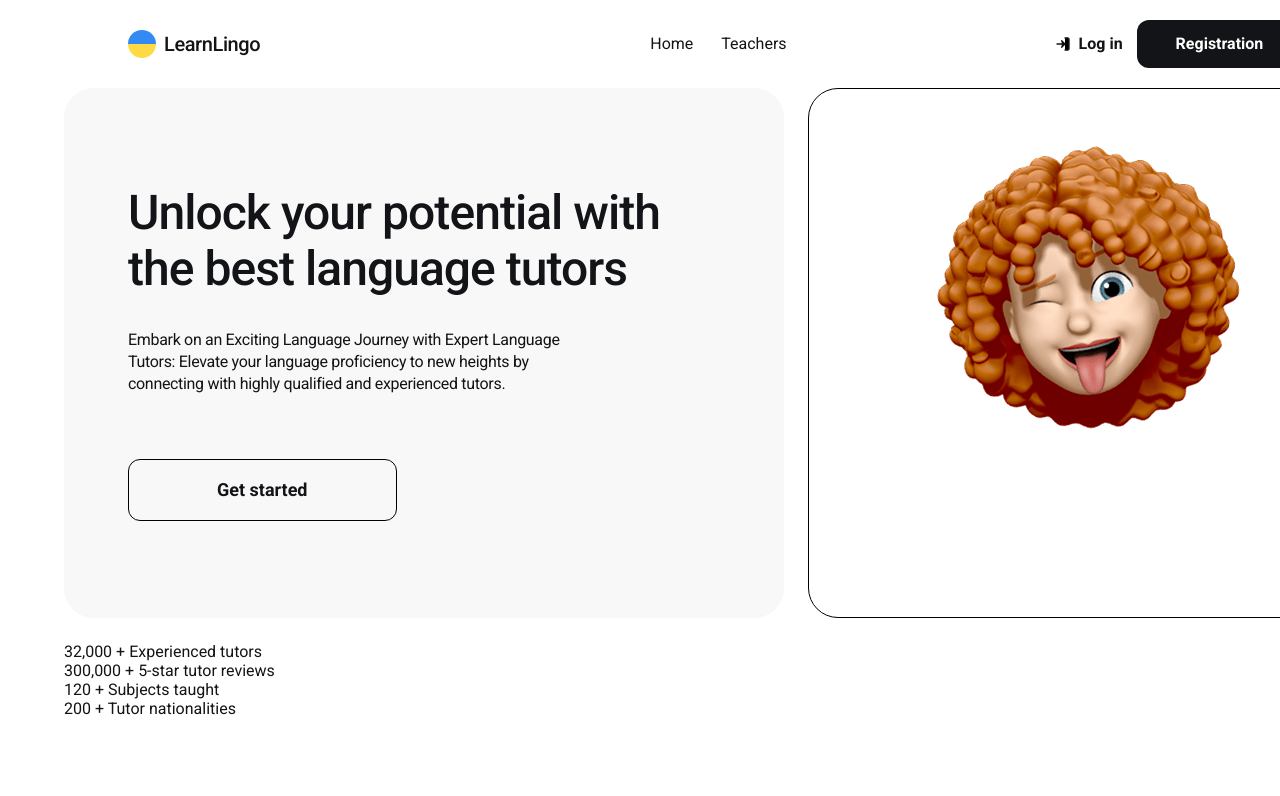
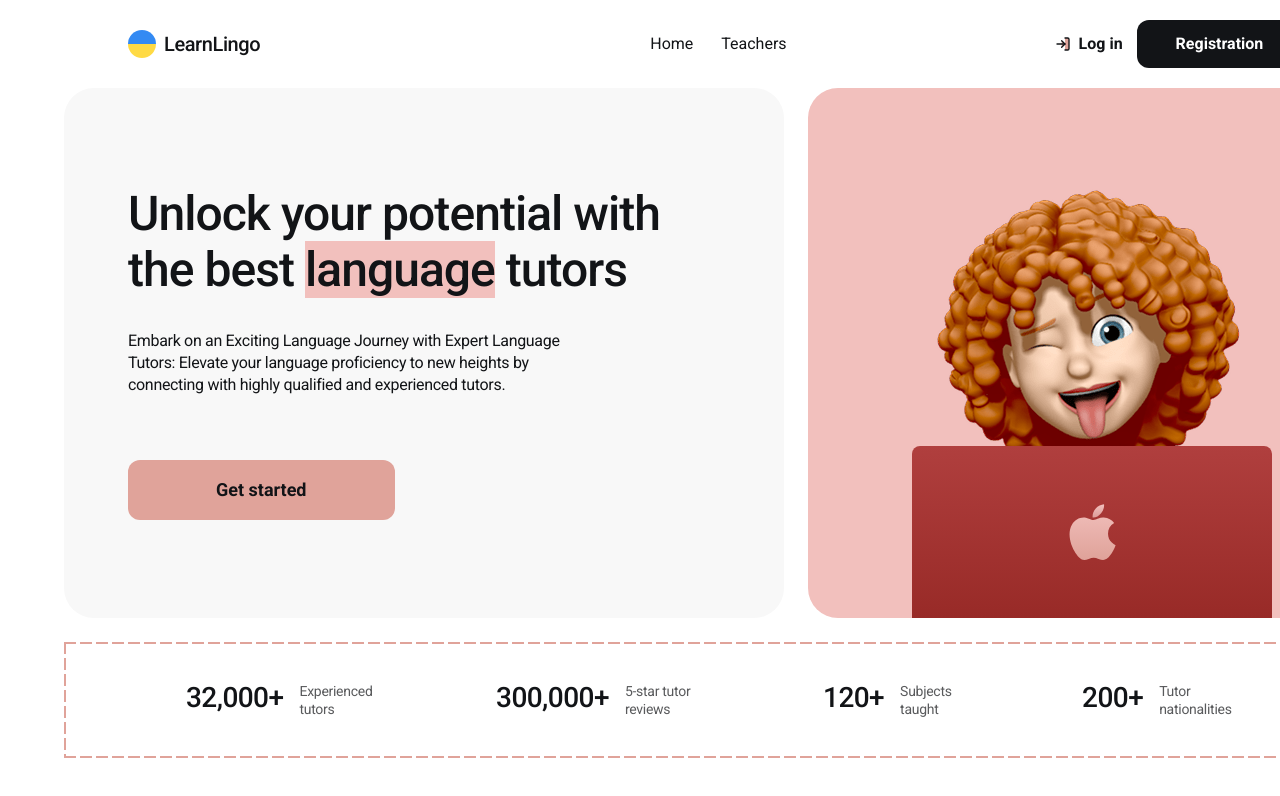
Before and after one commit to ABurianenko/LearnLingo, a React (Vite) app: page / in a window 1280 px wide. Shown: the top 796 px of the page. Built offline with nearby package versions, Linux system fonts and the light colour scheme; no server answers.

Commit message:
finished switchTheme and home page markup

```diff
--- a/src/components/App/App.jsx
+++ b/src/components/App/App.jsx
@@ -7,7 +7,6 @@ import { selectIsRefreshing } from "../../redux/auth/selectors"
 import { useEffect } from "react"
 import { refreshUser } from "../../redux/auth/operations"
 import { themeSelect } from "../../redux/theme/selectors"
-import { initTheme } from "../../redux/theme/operations"
 
 function App() {
   const dispatch = useDispatch();
@@ -19,13 +18,10 @@ function App() {
   }, [dispatch])
 
   useEffect(() => {
-    dispatch(initTheme())
-  })
-
-  useEffect(() => {
-    if (!theme) return;
-    document.documentElement.setAttribute('data-theme', theme)
-  }, [theme])
+    if (theme) {
+      document.documentElement.setAttribute('data-theme', theme);
+    }
+  }, [theme]);
 
   if (isRefreshing) return <p>Loading...</p>;
 
--- a/src/constants/constants.jsx
+++ b/src/constants/constants.jsx
@@ -2,13 +2,9 @@
 
 export const THEMES = ['yellow', 'green', 'blue', 'red', 'orange'];
 
-export const STORAGE_KEY = 'll-theme';
+export const pickRandomTheme = (exclude) => {
+  const pool = exclude ? THEMES.filter(t => t !== exclude) : THEMES;
+  return pool[Math.floor(Math.random() * pool.length)];
+};
 
-export const pickRandomTheme = () => THEMES[Math.floor(Math.random() * THEMES.length)]
-
-export const isTheme = (x) => {
-    if (typeof x === 'string' && THEMES.includes(x)) {
-        return true
-    }
-    return false;
-}
+export const isTheme = (x) => typeof x === 'string' && THEMES.includes(x);
--- a/src/pages/Home/Home.jsx
+++ b/src/pages/Home/Home.jsx
@@ -19,17 +19,48 @@ export const Home = () => {
             <div className={s.image_container}>
                 <img className={s.image_img} src="/public/img/Student.png" alt="Happy student" />
                 <div className={s.image_laptop}>
-                    <svg>
-                        <use href=""></use>
+                    <svg xmlns="http://www.w3.org/2000/svg" width="47" height="57" viewBox="0 0 47 57" fill="none">
+                        <path d="M35.0906 1.38512C35.0906 4.17511 34.0918 6.77995 32.1008 9.19086C29.6982 12.0572 26.7921 13.7134 23.6407 13.4521C23.6005 13.1175 23.5772 12.7652 23.5772 12.3949C23.5772 9.71678 24.7198 6.8504 26.7489 4.50688C27.7619 3.32027 29.0503 2.33375 30.6127 1.54671C32.1717 0.771334 33.6463 0.342483 35.0332 0.269165C35.0512 0.435053 35.0646 0.600941 35.0738 0.766419C35.0854 0.973266 35.0906 1.1797 35.0906 1.38512Z" fill="url(#paint0_linear_19910_14)"/>
+                        <path d="M45.6392 43.742C44.8124 45.6909 43.8338 47.4849 42.7 49.1342C41.1545 51.3829 39.8891 52.9391 38.9139 53.8034C37.4021 55.2221 35.7824 55.9487 34.0479 55.9901C32.8027 55.9901 31.3011 55.6284 29.5531 54.895C27.7994 54.1651 26.1877 53.8034 24.7141 53.8034C23.1686 53.8034 21.5111 54.1651 19.7381 54.895C17.9625 55.6284 16.532 56.0107 15.4384 56.0486C13.7751 56.1209 12.1172 55.3736 10.4624 53.8034C9.40616 52.8634 8.08505 51.252 6.50243 48.9689C4.80439 46.5312 3.40838 43.7041 2.31471 40.4812C1.14343 36.9998 0.556274 33.6288 0.556274 30.3651C0.556274 26.6267 1.34792 23.4023 2.93359 20.7004C4.17978 18.5299 5.83765 16.818 7.91262 15.5612C9.98758 14.3043 12.2296 13.6639 14.644 13.6229C15.9651 13.6229 17.6976 14.0399 19.8505 14.8593C21.9973 15.6816 23.3758 16.0985 23.9802 16.0985C24.432 16.0985 25.9633 15.6111 28.5593 14.6389C31.0142 13.7376 33.0862 13.3643 34.7835 13.5113C39.3829 13.89 42.8384 15.7401 45.1364 19.0735C41.0229 21.6167 38.9881 25.1788 39.0286 29.7484C39.0657 33.3079 40.3311 36.2699 42.8181 38.6216C43.9452 39.7132 45.2039 40.5568 46.6043 41.156C46.3006 42.0547 45.98 42.9156 45.6392 43.742Z" fill="url(#paint1_linear_19910_14)"/>
+                        <defs>
+                            <linearGradient id="paint0_linear_19910_14" x1="23.5803" y1="0.269165" x2="23.5803" y2="56.0534" gradientUnits="userSpaceOnUse">
+                            <stop stop-color="var(--bg-color)"/>
+                            <stop offset="1" stop-color="var(--laptop-color-2)"/>
+                            </linearGradient>
+                            <linearGradient id="paint1_linear_19910_14" x1="23.5803" y1="0.269165" x2="23.5803" y2="56.0534" gradientUnits="userSpaceOnUse">
+                            <stop stop-color="var(--bg-color)"/>
+                            <stop offset="1" stop-color="var(--apple-color)"/>
+                            </linearGradient>
+                        </defs>
                     </svg>
                 </div>
             </div>
-            <div>
-                <ul>
-                    <li><span>32,000 + </span>Experienced tutors</li>
-                    <li><span>300,000 + </span>5-star tutor reviews</li>
-                    <li><span>120 + </span>Subjects taught</li>
-                    <li><span>200 + </span>Tutor nationalities</li>
+            <div className={s.statistics}>
+                <ul className={s.statistics_list}>
+                    <li className={s.statistics_list_item}>
+                        <span className={s.statistics_list_item_amount}>
+                            32,000+
+                        </span>
+                        Experienced tutors
+                    </li>
+                    <li className={s.statistics_list_item}>
+                        <span className={s.statistics_list_item_amount}>
+                            300,000+
+                        </span>
+                        5-star tutor reviews
+                    </li>
+                    <li className={s.statistics_list_item}>
+                        <span className={s.statistics_list_item_amount}>
+                            120+
+                        </span>
+                        Subjects taught
+                    </li>
+                    <li className={s.statistics_list_item}>
+                        <span className={s.statistics_list_item_amount}>
+                            200+
+                        </span>
+                        Tutor nationalities
+                    </li>
                 </ul>
             </div>
         </main>
--- a/src/pages/Home/Home.module.css
+++ b/src/pages/Home/Home.module.css
@@ -1,15 +1,15 @@
 .home {
     display: grid;
-    grid-area:
-    'hero image'
-    'stat stat';
+    grid-template-areas:
+    "hero image"
+    "stat stat";
     grid-template-columns: 720px 568px;
     grid-template-rows: 530px 116px;
     gap: 24px;
 }
 
 .hero_container {
-    grid-template-areas: 'hero';
+    grid-area: hero;
     border-radius: 30px;
     background: #F8F8F8;
 
@@ -56,8 +56,6 @@
 
     border-radius: 12px;
     background: var(--main-color);
-    /* temporary */
-    border: 1px solid #000;
 
     font-size: 18px;
     font-style: normal;
@@ -66,12 +64,10 @@
 }
 
 .image_container {
-    grid-template-areas: 'image';
+    grid-area: image;
 
     border-radius: 30px;
     background: var(--bg-color);
-    /* temporary */
-    border: 1px solid #000;
 
     display: flex;
     flex-direction: column;
@@ -80,6 +76,62 @@
     justify-content: end;
 }
 
+.image_img {
+    position: absolute;
+    bottom: 111px;
+}
+
 .image_laptop {
+    width: 360px;
+    height: 172px;
 
+    display: flex;
+    justify-content: center;
+    align-items: center;
+
+    background: linear-gradient(
+        to bottom,
+        var(--laptop-color-1),
+        var(--laptop-color-2));
+    border-top-left-radius: 8px;
+    border-top-right-radius: 8px;
+    z-index: 2;
 }
+
+.statistics {
+    grid-area: stat;
+
+    padding: 40px 122px;
+
+    background-image: repeating-linear-gradient(90deg, var(--main-color), var(--main-color) 12px, transparent 12px, transparent 16px), repeating-linear-gradient(180deg, var(--main-color), var(--main-color) 12px, transparent 12px, transparent 16px), repeating-linear-gradient(90deg, var(--main-color), var(--main-color) 12px, transparent 12px, transparent 16px), repeating-linear-gradient(180deg, var(--main-color), var(--main-color) 12px, transparent 12px, transparent 16px);
+    background-position: left top, right top, left bottom, left top;
+    background-repeat: repeat-x, repeat-y, repeat-x, repeat-y;
+    background-size: 100% 2px, 2px 100%, 100% 2px, 2px 100%;
+}
+
+.statistics_list {
+    display: flex;
+    gap: 100px;
+}
+
+.statistics_list_item {
+    display: flex;
+    gap: 16px;
+
+    font-size: 14px;
+    font-style: normal;
+    font-weight: 400;
+    line-height: 1.29;
+    letter-spacing: -0.28px;
+
+    color: rgba(18, 20, 23, 0.7);
+}
+
+.statistics_list_item_amount {
+    font-size: 28px;
+    font-style: normal;
+    font-weight: 500;
+    line-height: 1.14;
+    letter-spacing: -0.56px;
+    color: rgba(18, 20, 23, 1);
+}
--- a/src/redux/store.js
+++ b/src/redux/store.js
@@ -1,10 +1,12 @@
 import { configureStore } from "@reduxjs/toolkit";
 import { authReducer } from "./auth/slice";
 import { themeReducer } from "./theme/slice";
+import { themeAutoSwitchMiddleware } from "./theme/middleware";
 
 export const store = configureStore({
     reducer: {
         auth: authReducer,
         theme: themeReducer,
-    }
+    },
+    middleware: (getDefault) => getDefault().concat(themeAutoSwitchMiddleware)
 })
--- /dev/null
+++ b/src/redux/theme/middleware.js
@@ -0,0 +1,20 @@
+import { pickRandomTheme } from "../../constants/constants";
+import { setTheme } from "./slice";
+
+export const themeAutoSwitchMiddleware = (store) => (next) => (action) => {
+  const result = next(action);
+
+  const type = action && action.type ? String(action.type) : '';
+  if (type.startsWith('theme/')) return result;
+  if (type.startsWith('@@redux')) return result;
+
+  const state = store.getState();
+  const current = state.theme.current;
+  const nextTheme = pickRandomTheme(current);
+
+  if (nextTheme && nextTheme !== current) {
+    store.dispatch(setTheme(nextTheme));
+  }
+
+  return result;
+};
--- a/src/redux/theme/operations.js
+++ /dev/null
@@ -1,13 +0,0 @@
-import { createAsyncThunk } from "@reduxjs/toolkit";
-import { isTheme, pickRandomTheme, STORAGE_KEY } from "../../constants/constants";
-
-export const initTheme = createAsyncThunk(
-    'theme/init',
-    async (args) => {
-        const persist = args.persist ?? false;
-        const stored = localStorage.getItem(STORAGE_KEY);
-        const theme = isTheme(stored && !null) ? stored : pickRandomTheme();
-        if (persist) localStorage.setItem(STORAGE_KEY, theme);
-        return theme;
-    }
-)
--- a/src/redux/theme/selectors.js
+++ b/src/redux/theme/selectors.js
@@ -1 +1 @@
-export const themeSelect = (state) => state.theme.mode;
+export const themeSelect = (state) => state.theme.current;
--- a/src/redux/theme/slice.jsx
+++ b/src/redux/theme/slice.jsx
@@ -1,13 +1,8 @@
 import { createSlice } from "@reduxjs/toolkit"
-import { initTheme } from "./operations";
-import { STORAGE_KEY } from "../../constants/constants";
-
-const getInitialTheme = () => {
-    return localStorage.getItem(STORAGE_KEY);
-}
+import { pickRandomTheme } from "../../constants/constants";
 
 const initialState = {
-    mode: getInitialTheme || 'yellow',
+    current: pickRandomTheme(),
 }
 
 const themeSlice = createSlice({
@@ -17,12 +12,6 @@ const themeSlice = createSlice({
         setTheme: (state, action) => {
             state.mode = action.payload;
         }
-    },
-    extraReducers: builder => {
-        builder
-            .addCase(initTheme.fulfilled, (state, action) => {
-                state.mode = action.payload;
-        })
     }
 });
 
```
Also changed, not shown: src/ui/SwitchTheme/SwitchTheme.jsx (deleted).
